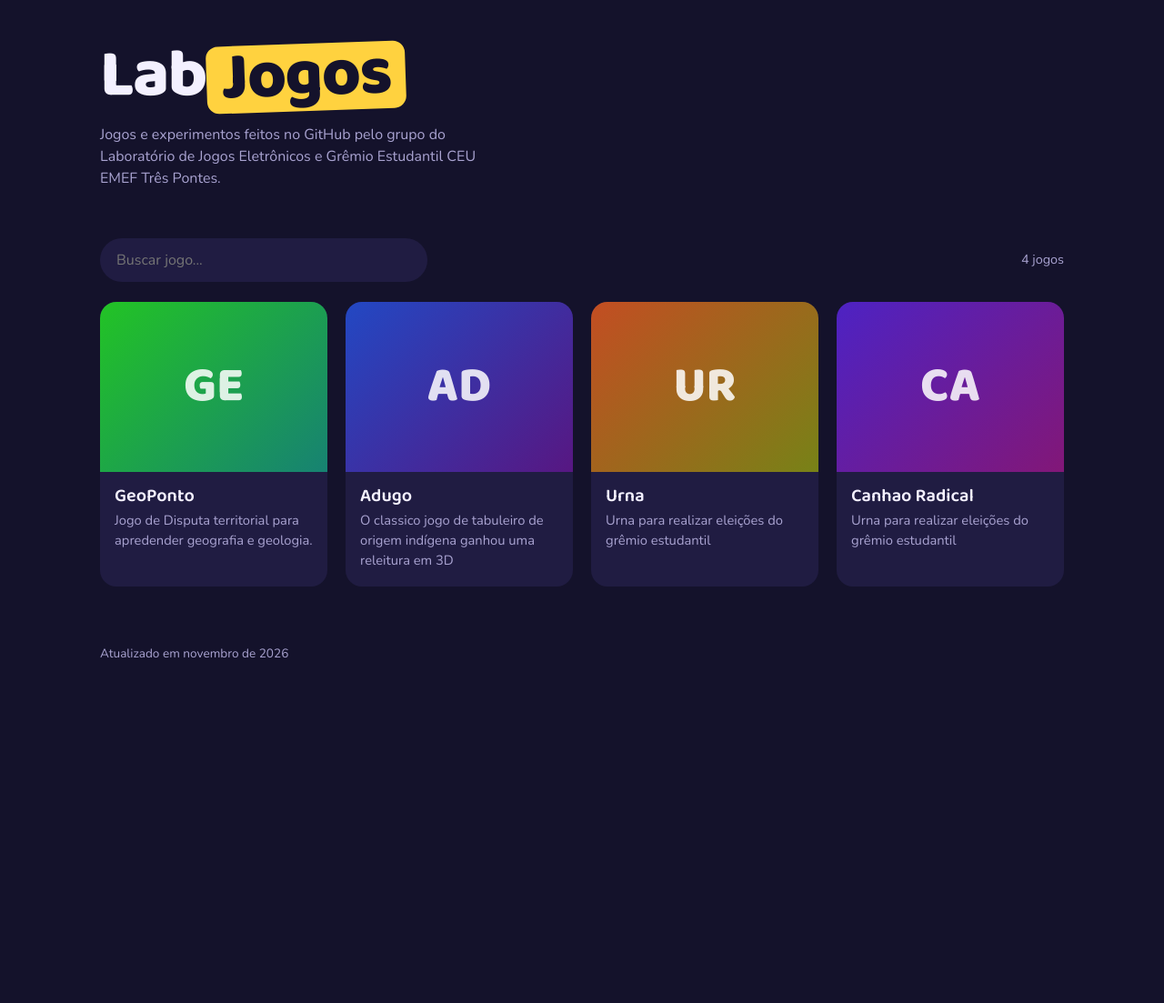
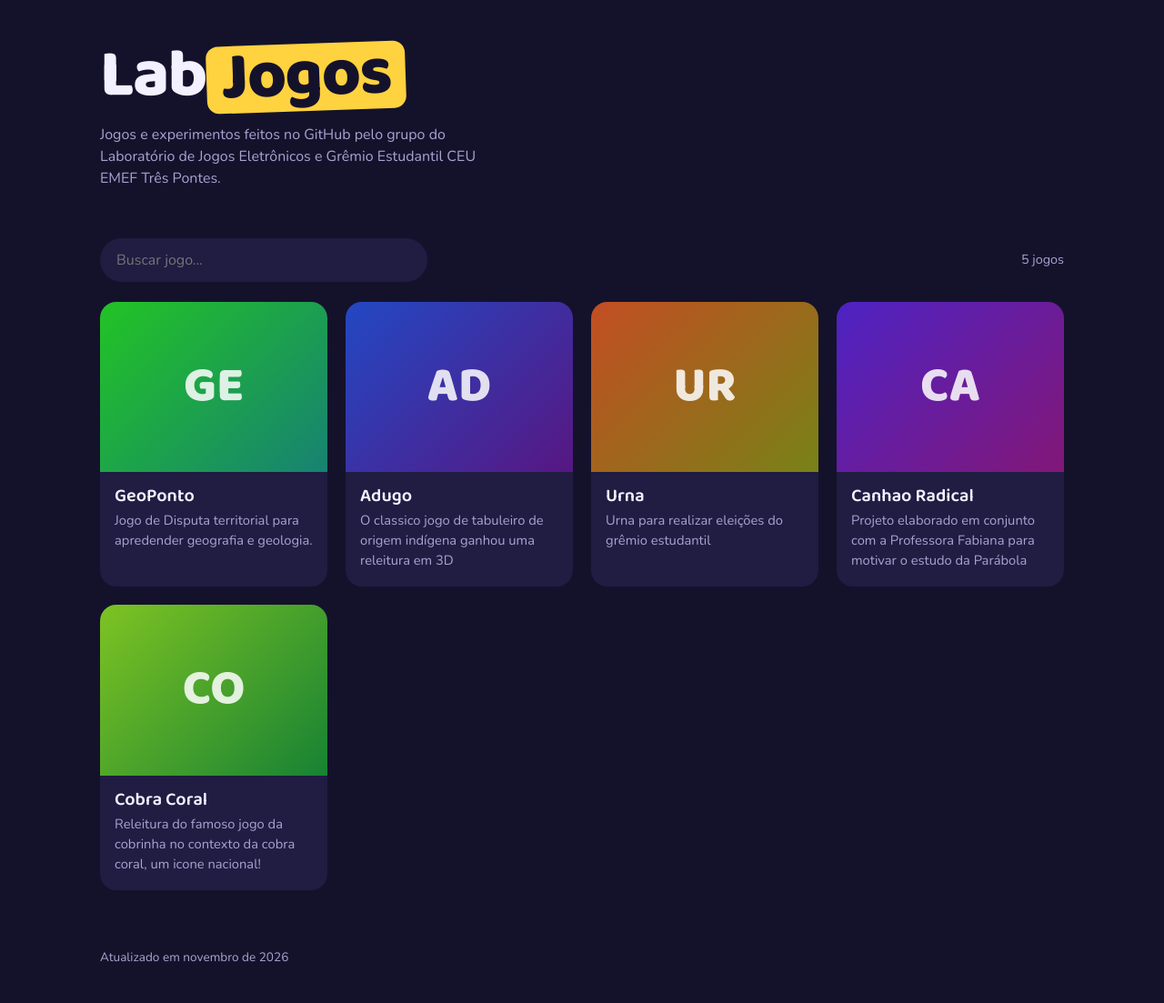
Before and after one commit to guilhermesantoscosta/LabJogos, a plain HTML site: page index.html in a window 1280 px wide. Shown: the whole page at 91% size. Before the commit the page ends 800 px from the top, so only its background shows below. Drawn offline with nearby package versions, Linux system fonts and the light colour scheme.

Commit message:
Modify game entries in index.html
Updated the description for 'Canhao Radical' and added 'Cobra Coral' game entry.

```diff
--- a/index.html
+++ b/index.html
@@ -69,7 +69,8 @@ const JOGOS = [
   { titulo: "GeoPonto", descricao: "Jogo de Disputa territorial para apredender geografia e geologia.", url: "https://guilhermesantoscosta.github.io/GeoPonto/", image: "img/memoria.png" },
   { titulo: "Adugo", descricao: "O classico jogo de tabuleiro de origem indígena ganhou uma releitura em 3D", url: "https://guilhermesantoscosta.github.io/adugo/", image: "img/snake.png" },
   { titulo: "Urna", descricao: "Urna para realizar eleições do grêmio estudantil", url: "https://guilhermesantoscosta.github.io/urnagremio/", image: "" },
-  { titulo: "Canhao Radical", descricao: "Urna para realizar eleições do grêmio estudantil", url: "https://guilhermesantoscosta.github.io/canhao/", image: "" },
+  { titulo: "Canhao Radical", descricao: "Projeto elaborado em conjunto com a Professora Fabiana para motivar o estudo da Parábola", url: "https://guilhermesantoscosta.github.io/canhao/", image: "" },
+  { titulo: "Cobra Coral", descricao: "Releitura do famoso jogo da cobrinha no contexto da cobra coral, um icone nacional!", url: "https://guilhermesantoscosta.github.io/cobracoral/", image: "" },
 
 ];
 
```
